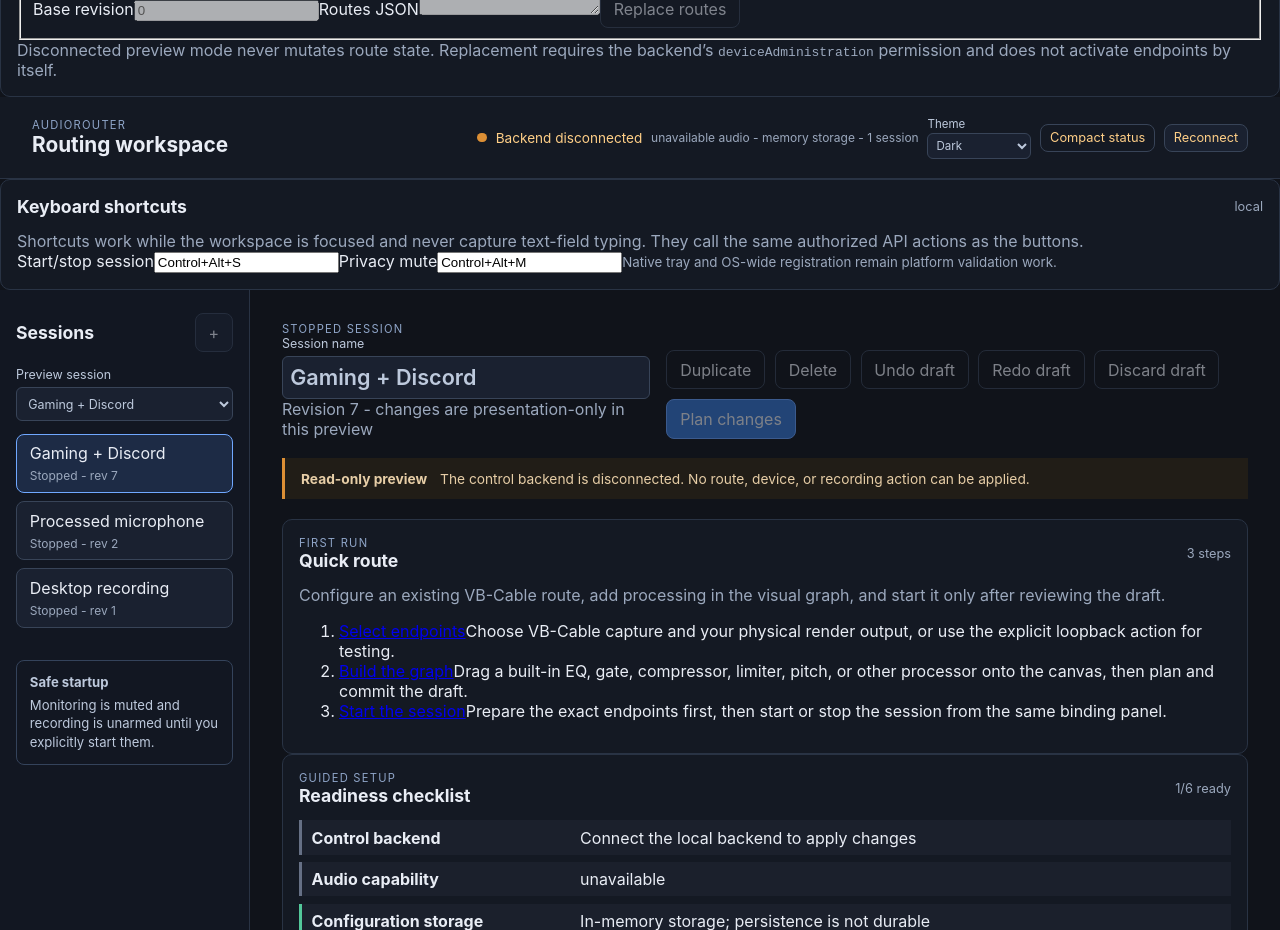
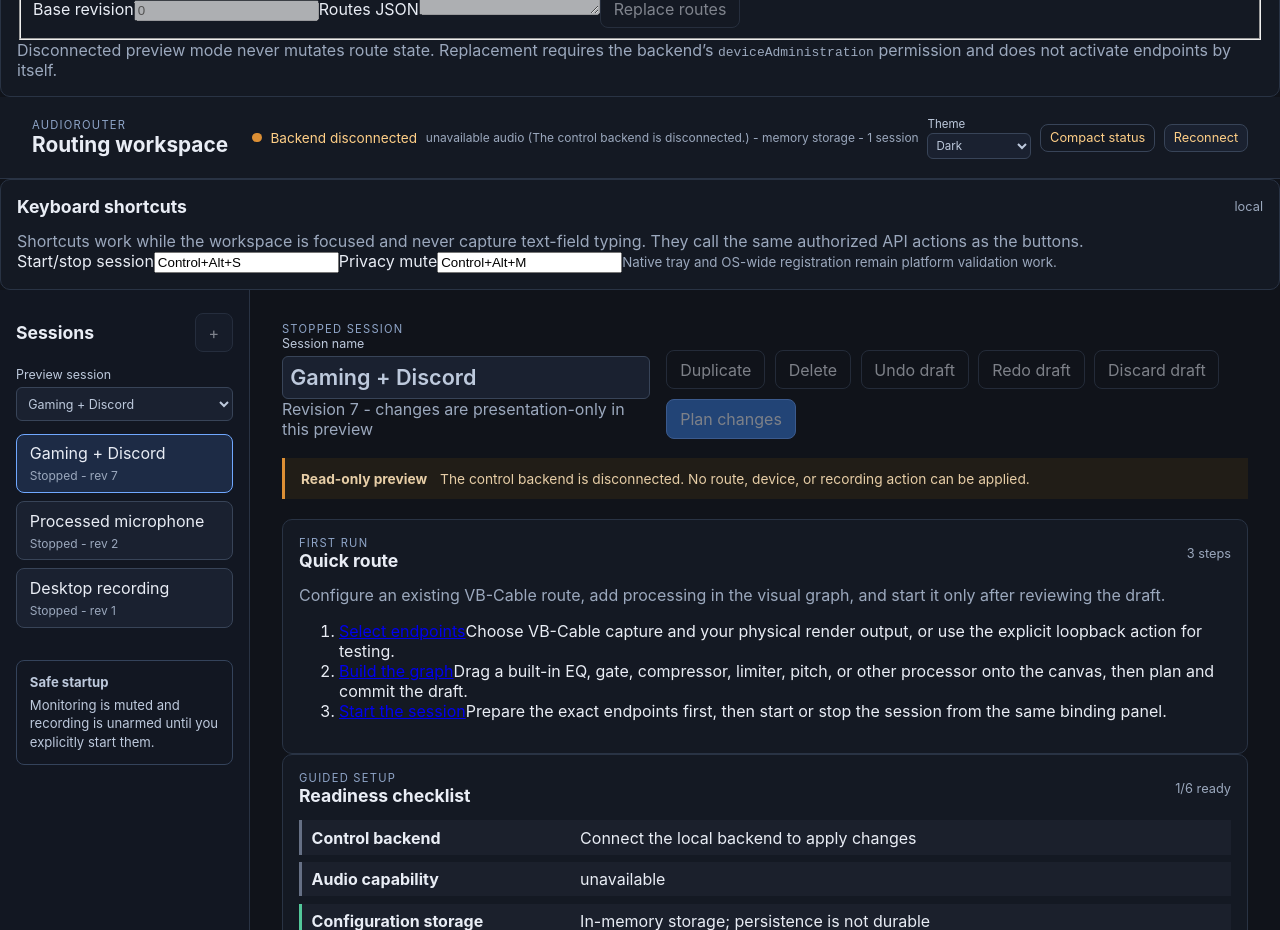
Before and after one commit to MrDesjardins/audiorouter, a React (Vite) app in the folder ui/: page / in a window 1280 px wide. Shown: the part 800-1730 px from the top of the page. Built offline with nearby package versions, Linux system fonts and the light colour scheme.

Commit message:
feat: expose audio status reason in ui

```diff
--- a/ui/src/App.tsx
+++ b/ui/src/App.tsx
@@ -790,7 +790,7 @@ function AppContent({ backend = defaultBackend }: { backend?: UiBackend } = {})
   const nativePumpSummary = formatNativePumpSummary(nativePumpStats, sessionRunning);
   const schedulerTelemetry = snapshot?.diagnostics.schedulerTelemetry;
   const schedulerSummary = schedulerTelemetry ? ` - ${schedulerTelemetry.processedQuanta} quanta / ${schedulerTelemetry.xruns} xruns` : "";
-  const statusSummary = `${snapshot ? `${snapshot.status.audio} audio - ${snapshot.status.storage} storage - ${snapshot.status.sessionCount} session${snapshot.status.sessionCount === 1 ? "" : "s"}` : "Waiting for backend snapshot"}${schedulerSummary}${nativePumpSummary ? ` - ${nativePumpSummary}` : ""}`;
+  const statusSummary = `${snapshot ? `${snapshot.status.audio} audio (${snapshot.status.reason}) - ${snapshot.status.storage} storage - ${snapshot.status.sessionCount} session${snapshot.status.sessionCount === 1 ? "" : "s"}` : "Waiting for backend snapshot"}${schedulerSummary}${nativePumpSummary ? ` - ${nativePumpSummary}` : ""}`;
   const recordDraftChange = (next: import("@audiorouter/contracts").Session) => { setDraftHistory((history) => recordDraft(history, draft, next)); setDraft(next); };
   const undoDraft = () => { const transition = undoDraftHistory(draftHistory, draft); if (transition.current === draft) return; setDraftHistory(transition.history); setDraft(transition.current); setActionMessage("Undid the last draft change."); };
   const redoDraft = () => { const transition = redoDraftHistory(draftHistory, draft); if (transition.current === draft) return; setDraftHistory(transition.history); setDraft(transition.current); setActionMessage("Redid the draft change."); };
```
Also changed, not shown: 1 other file (tests, documents, lock files or other folders).
